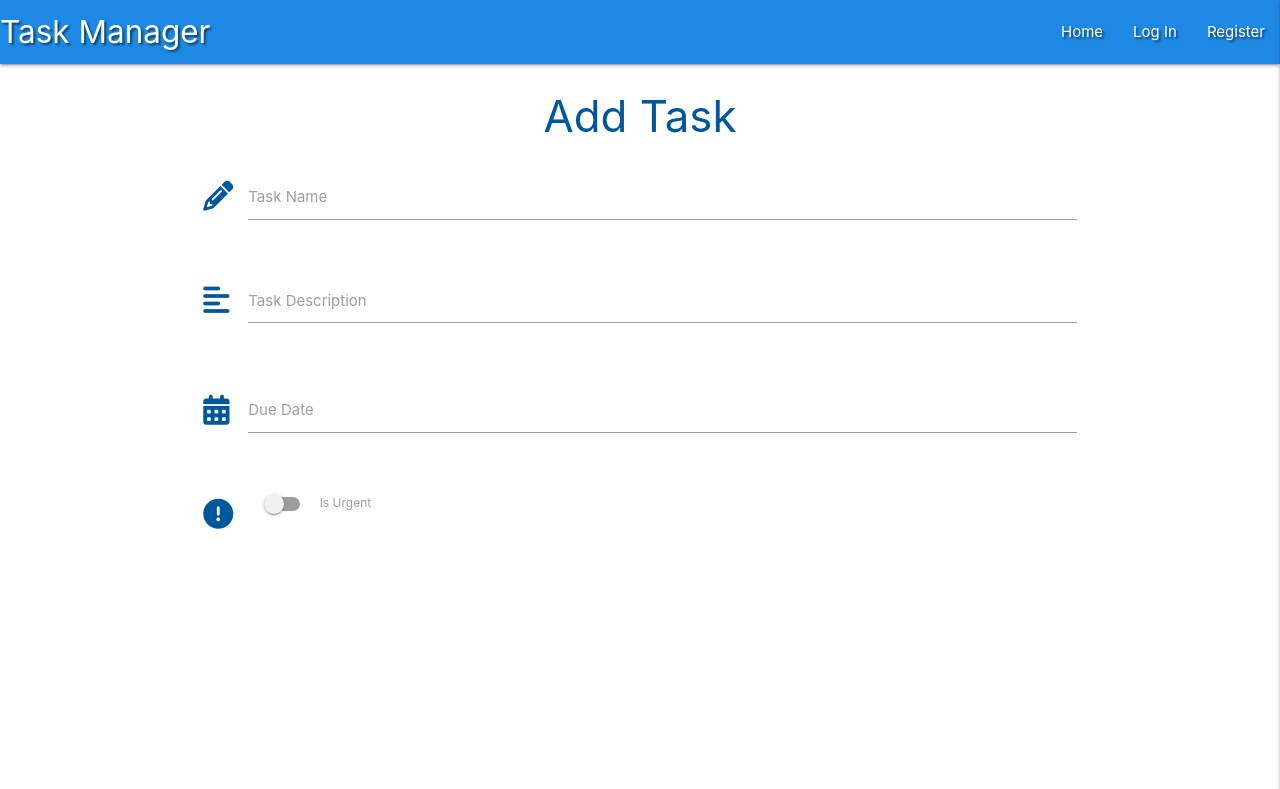
After one commit to janebmckenna/mongoProject, a Flask app: page /add_task in a window 1280 px wide. The commit adds this page. Shown: the top 789 px of the page. Run offline with Flask 3, Linux system fonts and the light colour scheme; some libraries are stand-ins or nearby versions.

Commit message:
Feat: add form for add task

```diff
--- a/app.py
+++ b/app.py
@@ -99,6 +99,11 @@ def logout():
     return redirect(url_for("login"))
 
 
+@app.route("/add_task")
+def add_task():
+    return render_template("add_task.html")
+
+
 if __name__ == "__main__":
     app.run(host=os.environ.get("IP"),
             port = int(os.environ.get("PORT")),
--- a/static/js/script.js
+++ b/static/js/script.js
@@ -3,4 +3,12 @@ $(document).ready(function(){
     $('.collapsible').collapsible();
     $('.tooltip').tooltip('methodName');
     $('.tooltip').tooltip('methodName', paramName);
+    $('.datepicker').datepicker({
+      format: "dd mmmm, yyyy",
+      yearRange: 3,
+      showClearBtn: true,
+      i18n: {
+        done: select
+      }
+    });
   });
--- /dev/null
+++ b/templates/add_task.html
@@ -0,0 +1,46 @@
+{% extends "base.html" %}
+{% block content %}
+
+    <h3 class="light-blue-text text-darken-4 center-align">Add Task</h3>
+
+    <div class="row">
+        <form class="col s12" method="POST" action="">
+            <div class="row">
+                <div class="input-field col s12">
+                    <i class="fas fa-pencil-alt prefix light-blue-text text-darken-4"></i>
+                    <input id="task_name" name="task_name" minlength="5" maxlength="50"
+                        type="text" class="validate" required>
+                    <label for="task_name">Task Name</label>
+                </div>
+            </div>
+            <div class="row">
+                <div class="input-field col s12">
+                    <i class="fas fa-align-left prefix light-blue-text text-darken-4"></i>
+                    <textarea id="task_description" name="task_description" minlength="5"
+                        maxlength="200" class="materialize-textarea validate" required></textarea>
+                    <label for="task_description">Task Description</label>
+                </div>
+            </div>
+            <div class="row">
+                <div class="input-field col s12">
+                    <i class="fas fa-calendar-alt prefix light-blue-text text-darken-4"></i>
+                    <input id="due_date" type="text" name="due_date" class="datepicker validate" required>
+                    <label for="due_date">Due Date</label>
+                </div>
+            </div>
+            <div class="row">
+                <div class="input-field col s12">
+                    <div class="switch">
+                        <i class="fas fa-exclamation-circle prefix light-blue-text text-darken-4"></i>
+                        <label for="is_urgent">
+                          <input type="checkbox" id="is_urgent" name="is_urgent">
+                          <span class="lever"></span>
+                          Is Urgent
+                        </label>
+                      </div>
+                </div>
+            </div>
+        </form>
+      </div>
+
+{% endblock %}
--- a/templates/base.html
+++ b/templates/base.html
@@ -23,7 +23,7 @@
                 <li><a href="{{ url_for('get_tasks' )}}">Home</a></li>
                 {% if session.user %}
                     <li><a href="{{ url_for('profile', username=session['user'])}}">Profile</a></li>
-                    <li><a href="#">New Task</a></li>
+                    <li><a href="{{ url_for('add_task' )}}">New Task</a></li>
                     <li><a href="#">Manage Categories</a></li>
                     <li><a href="{{ url_for('logout' )}}">Log Out</a></li>
                 {% else %}
@@ -39,7 +39,7 @@
             <li><a href="{{ url_for('get_tasks' )}}">Home</a></li>
             {% if session.user %}
                 <li><a href="{{ url_for('profile', username=session['user'])}}">Profile</a></li>
-                <li><a href="#">New Task</a></li>
+                <li><a href="{{ url_for('add_task' )}}">New Task</a></li>
                 <li><a href="#">Manage Categories</a></li>
                 <li><a href="{{ url_for('logout' )}}">Log Out</a></li>
             {% else %}
```
